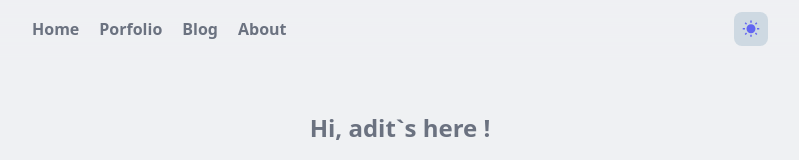
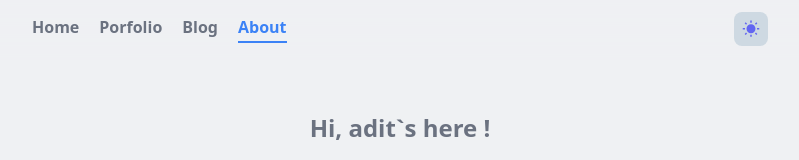
Before and after one commit to Aex5/Aditya-Argadinata, a Next.js app: page /about in a window 1280 px wide. Shown: the top 160 px of the page, without its empty margins (240-1039 px from the left). Built offline with nearby package versions, Linux system fonts and the light colour scheme.

Commit message:
feat: add indication when link was clikced, need to simplify again

```diff
--- a/components/Navbar.tsx
+++ b/components/Navbar.tsx
@@ -1,4 +1,5 @@
 import Link from "next/link";
+import { useRouter } from "next/router";
 import { useState } from "react";
 import { MdNightlightRound, MdWbSunny } from "react-icons/md";
 
@@ -6,6 +7,7 @@ import { useTheme } from "next-themes";
 
 export default function Navbar() {
   const { theme, setTheme } = useTheme();
+  const router = useRouter();
 
   const [isOpen, setIsOpen] = useState(false);
   const [isDark, setIsDark] = useState(false);
@@ -23,21 +25,53 @@ export default function Navbar() {
     <>
       <nav className="w-full h-16 flex justify-start items-center px-8 fixed bg-[#eff1f3] dark:bg-[#0F172A] bg-opacity-80 backdrop-blur-md border-t-2 z-50 -translate-y-1">
         <div className="w-full h-10 flex justify-between items-center max-w-[800px] mx-auto md:px-8">
-          <ul className="flex gap-5 text-md font-semibold text-gray-500">
+          <ul className="flex h-7 gap-5 text-md font-semibold text-gray-500">
             <Link href="/">
-              <a>Home</a>
+              <a
+                className={`hover:text-blue-500 ${
+                  router.pathname == "/"
+                    ? "border-b-2 text-blue-500 border-blue-500"
+                    : ""
+                }`}
+              >
+                Home
+              </a>
             </Link>
 
             <Link href="/portfolio">
-              <a>Porfolio</a>
+              <a
+                className={`hover:text-blue-500 ${
+                  router.pathname == "/portfolio"
+                    ? "border-b-2 text-blue-500 border-blue-500"
+                    : ""
+                }`}
+              >
+                Porfolio
+              </a>
             </Link>
 
             <Link href="/blog">
-              <a>Blog</a>
+              <a
+                className={`hover:text-blue-500 ${
+                  router.pathname == "/blog"
+                    ? "border-b-2 text-blue-500 border-blue-500"
+                    : ""
+                }`}
+              >
+                Blog
+              </a>
             </Link>
 
             <Link href="/about">
-              <a>About</a>
+              <a
+                className={`hover:text-blue-500 ${
+                  router.pathname == "/about"
+                    ? "border-b-2 text-blue-500 border-blue-500"
+                    : ""
+                }`}
+              >
+                About
+              </a>
             </Link>
           </ul>
           <button
```
